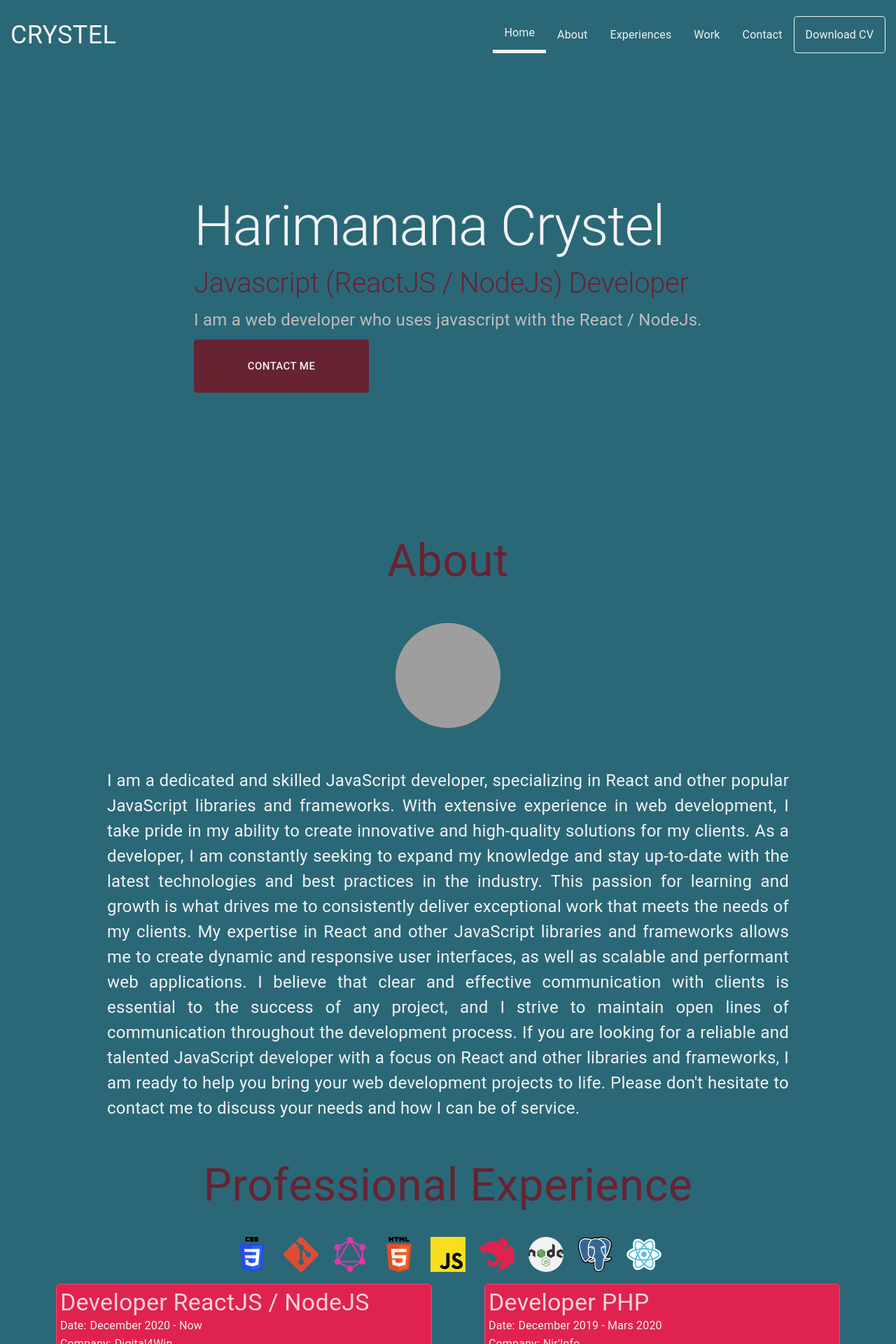
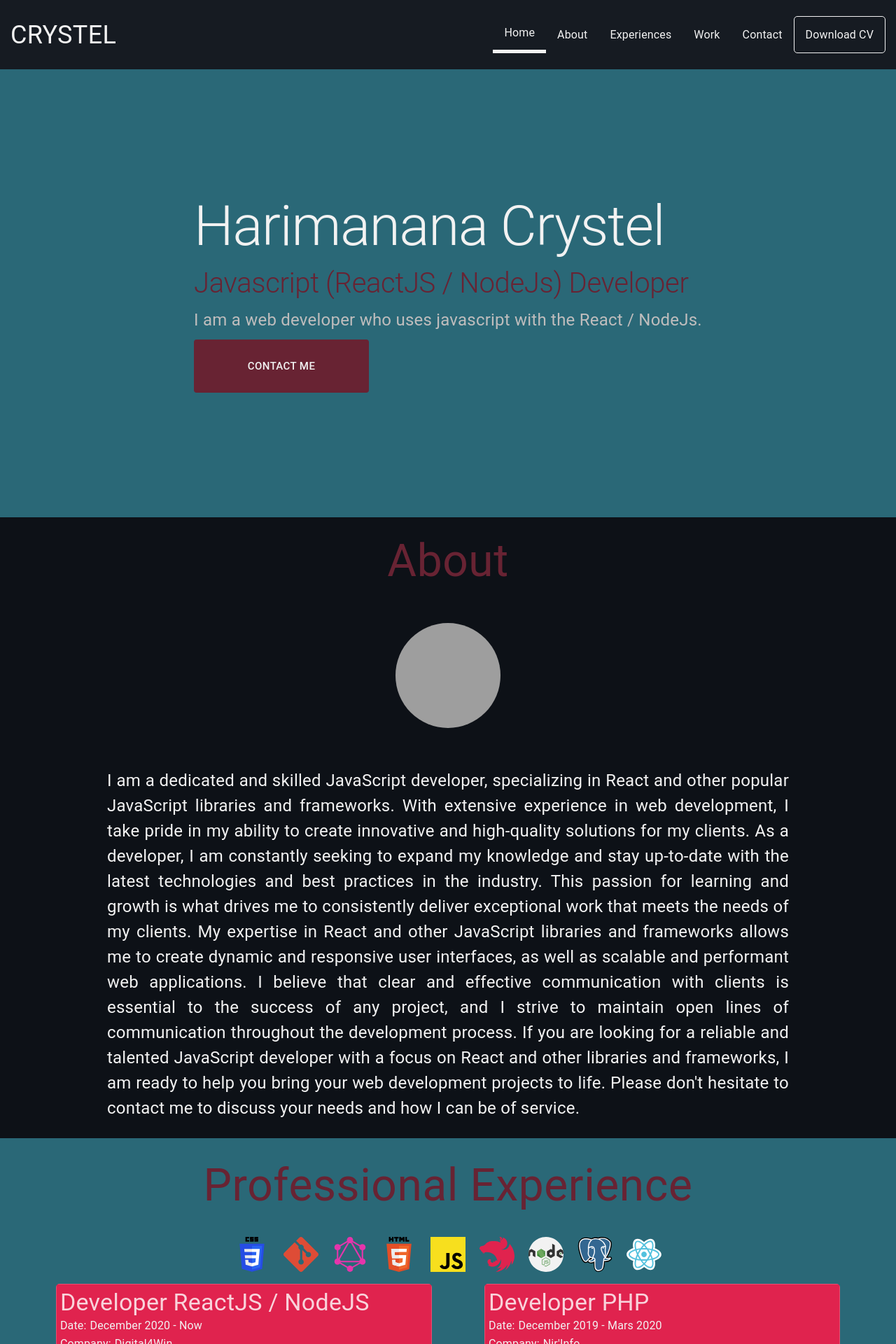
Before and after one commit to crystel1996/crystel.dev, a React (Create React App) app: page / in a window 1280 px wide. Shown: the top 1920 px of the page at 70% size. Built offline with nearby package versions, Linux system fonts and the light colour scheme; grey boxes are pictures that could not be loaded.

Commit message:
background section

```diff
--- a/src/Components/Header/style.module.css
+++ b/src/Components/Header/style.module.css
@@ -5,6 +5,7 @@
     justify-content: space-between;
     align-items: center;
     padding: 15px;
+    background: #161b22;
 }
 
 .headerLogo {
--- a/src/Pages/Home/Home.tsx
+++ b/src/Pages/Home/Home.tsx
@@ -3,6 +3,7 @@ import { HomePageInterface } from './interface';
 import { AboutComponent, ContactComponent, Experience, Header, Landing, WorkComponent } from '../../Components';
 import { Box } from '@mui/material';
 import classes from './style.module.css';
+import classnames from 'classnames';
 
 export const HomePage: FC<HomePageInterface> = () => {
     return <Box className={classes.home}>
@@ -11,16 +12,16 @@ export const HomePage: FC<HomePageInterface> = () => {
 
             <Landing />
 
-        <Box className={classes.section}>
+        <Box className={classnames(classes.section, classes.aboutSection)}>
             <AboutComponent />
         </Box>
         <Box className={classes.section}>
             <Experience />
         </Box>
-        <Box className={classes.section}>
+        <Box className={classnames(classes.section, classes.workSection)}>
             <WorkComponent />
         </Box>
-        <Box className={classes.section}>
+        <Box className={classnames(classes.section, classes.contactSection)}>
             <ContactComponent />
         </Box>
     </Box>
--- a/src/Pages/Home/style.module.css
+++ b/src/Pages/Home/style.module.css
@@ -7,3 +7,15 @@
 .section {
     min-height: 100vh;
 }
+
+.aboutSection {
+    background: #0d1117;
+}
+
+.workSection {
+    background: #F2F2F2;
+}
+
+.contactSection {
+    background: #0d1117;
+}
```
